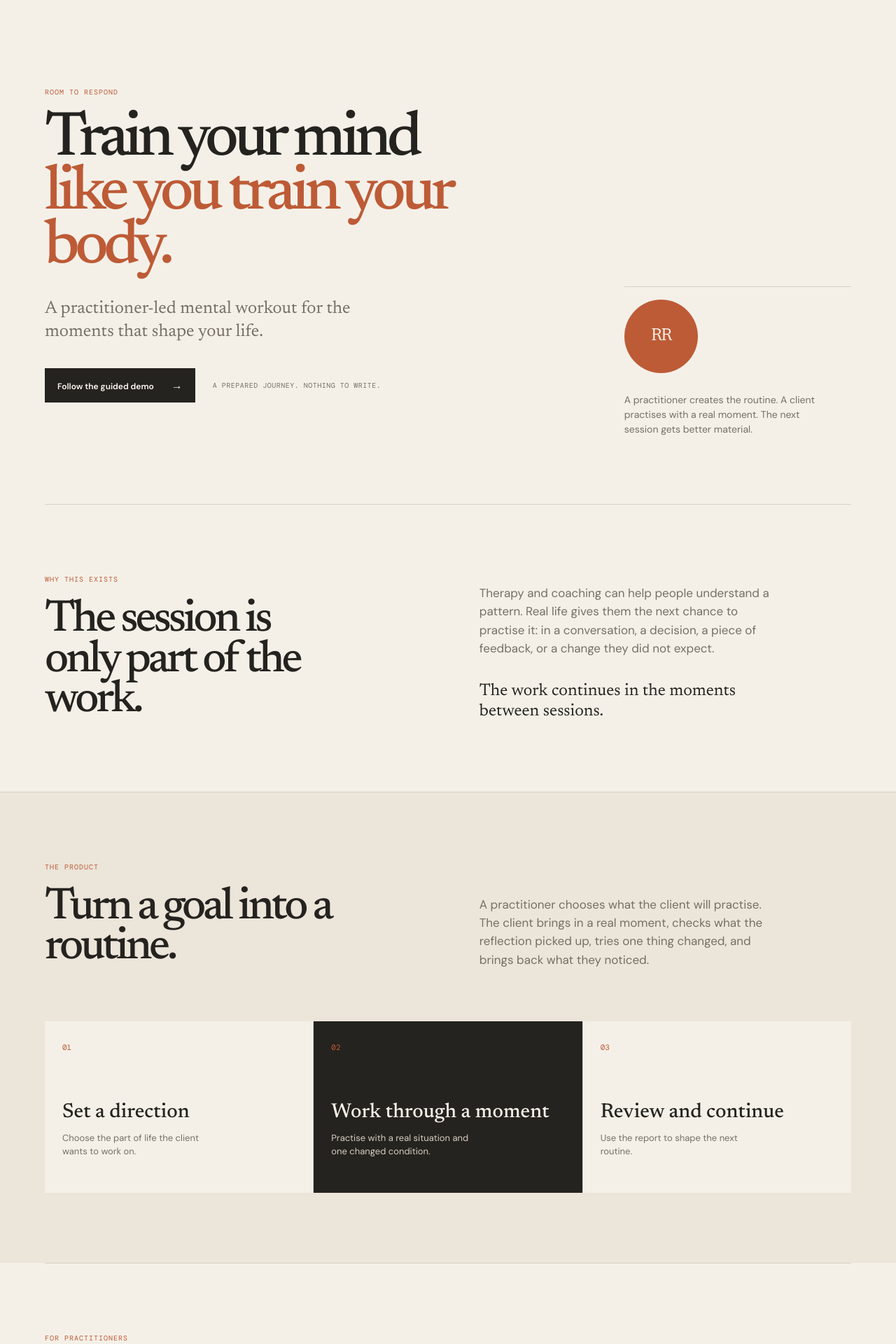
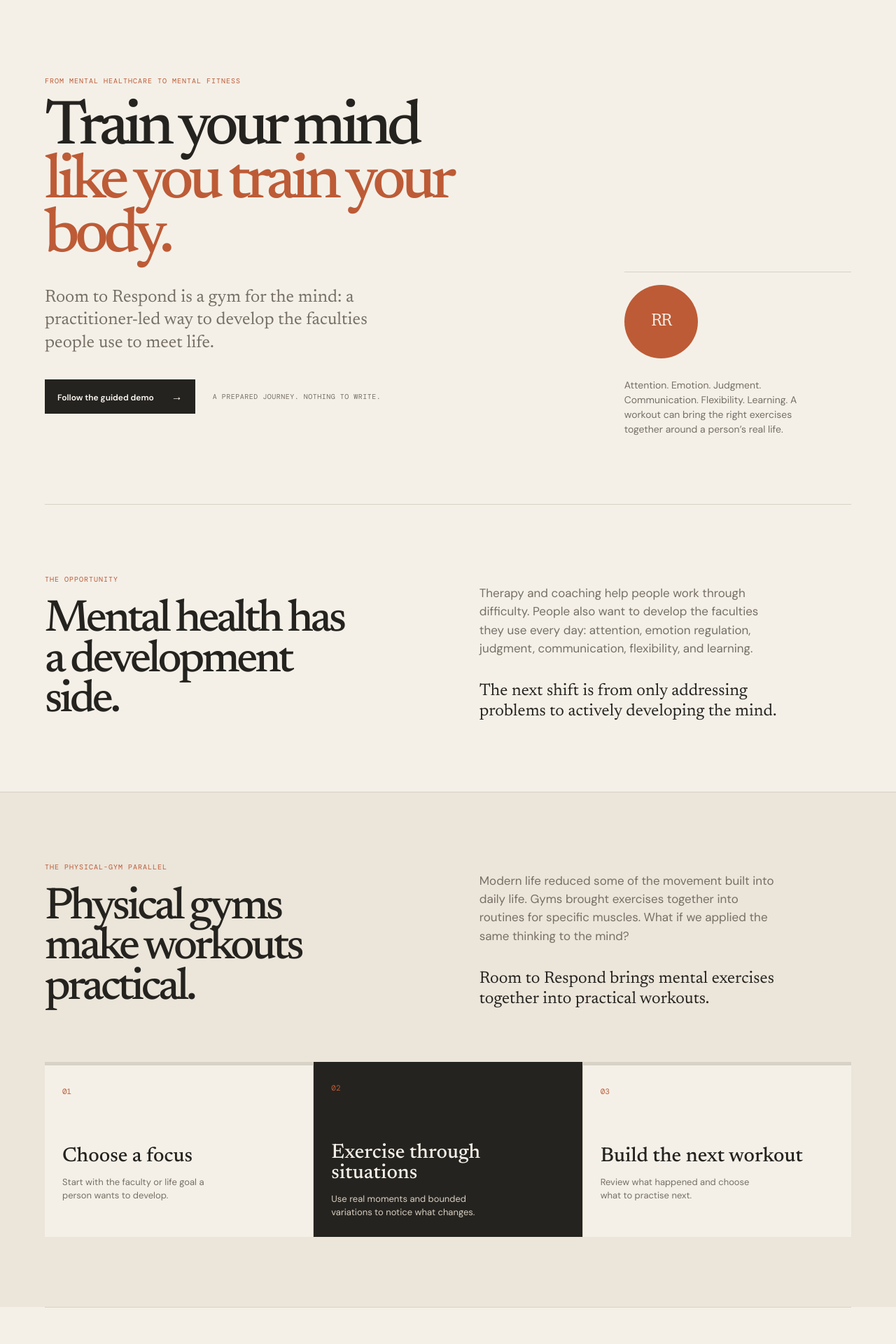
Before and after one commit to hridhay-muralidharan/judgment-gym, a React (Vite) app: page / in a window 1280 px wide. Shown: the part 80-2000 px from the top of the page at 70% size. Built offline with nearby package versions, Linux system fonts and the light colour scheme.

Commit message:
Re-anchor prototype on mental development

```diff
--- a/src/components/PractitionerWorkspace.tsx
+++ b/src/components/PractitionerWorkspace.tsx
@@ -39,7 +39,7 @@ export function PractitionerWorkspace({ onBack }: Props) {
         <button className="back-button" onClick={onBack}>← Home</button>
         <p className="kicker">Guided demo · {phaseLabel}</p>
         <h2>A practitioner sets a direction.<br /><em>Maya works through a moment.</em></h2>
-        <p className="guided-demo-lede">Follow one prepared routine from the first suggestion to the practitioner’s response. Nothing needs to be written.</p>
+        <p className="guided-demo-lede">Follow one prepared mental workout from a development goal to the next routine. Nothing needs to be written.</p>
       </div>
       <div className="guided-demo-client"><span>DEMO CLIENT</span><strong>Maya R.</strong><p>More space before responding to criticism.</p></div>
     </div>
@@ -72,13 +72,13 @@ function ContinueButton({ children, onNext }: { children: string; onNext: () =>
 
 function RoutineStep({ onNext }: { onNext: () => void }) {
   return <>
-    <StepIntro label="01 · Practitioner’s turn" title="Choose what Maya will practise." copy="Maya wants more space before responding to criticism. The practitioner turns that goal into a short routine." />
-    <div className="guided-two-column"><div className="guided-panel routine-panel"><div className="guided-panel-top"><span>Routine 01 · Between sessions</span><b>Prepared for Maya</b></div><h4>More room before responding</h4><p className="panel-lede">A short sequence for noticing what happens, checking the first story, trying one change, and carrying something useful forward.</p><div className="guided-exercises">{exercises.map(([number, title, faculty, copy]) => <article key={number}><span>{number}</span><div><small>{faculty}</small><strong>{title}</strong><p>{copy}</p></div><em>Included</em></article>)}</div><div className="guided-action-row"><ContinueButton onNext={onNext}>See Maya’s routine</ContinueButton><span>Next: Maya’s turn</span></div></div><aside className="guided-note"><span>Practitioner’s note</span><h4>What to look for</h4><p>Notice whether a pause becomes possible when Maya has more time, support, or language for what she wants to say.</p><dl><div><dt>Maya brings back</dt><dd>A real moment, what changed, and one open question.</dd></div><div><dt>Parts of the mind exercised</dt><dd>Noticing feelings, checking the first story, trying one change, learning.</dd></div></dl></aside></div>
+    <StepIntro label="01 · Practitioner’s turn" title="Choose what to develop." copy="Maya wants more space before responding to criticism. The practitioner turns that development goal into a short mental workout." />
+    <div className="guided-two-column"><div className="guided-panel routine-panel"><div className="guided-panel-top"><span>Workout 01 · Prepared for Maya</span><b>Mental workout</b></div><h4>More room before responding</h4><p className="panel-lede">A sequence for noticing what happens, checking the first story, trying one change, and carrying something useful forward.</p><div className="guided-exercises">{exercises.map(([number, title, faculty, copy]) => <article key={number}><span>{number}</span><div><small>{faculty}</small><strong>{title}</strong><p>{copy}</p></div><em>Included</em></article>)}</div><div className="guided-action-row"><ContinueButton onNext={onNext}>See Maya’s workout</ContinueButton><span>Next: Maya’s turn</span></div></div><aside className="guided-note"><span>Practitioner’s note</span><h4>What to look for</h4><p>Notice whether a pause becomes possible when Maya has more time, support, or language for what she wants to say.</p><dl><div><dt>Maya brings back</dt><dd>A real moment, what changed, and one open question.</dd></div><div><dt>Parts of the mind exercised</dt><dd>Noticing feelings, checking the first story, trying one change, learning.</dd></div></dl></aside></div>
   </>
 }
 
 function ClientStep({ onNext }: { onNext: () => void }) {
-  return <><StepIntro label="02 · Maya’s turn" title="Maya sees her routine." copy="She knows why it was suggested, what she will do, and what she will bring back to the next session." /><div className="guided-client-card"><div><span className="section-label">Maya’s routine</span><h4>More room before responding</h4><p>Bring one real moment where criticism changed what you felt able to say or do. The report will stay in your hands before it is shared.</p></div><div className="guided-client-status"><span>Set by practitioner</span><strong>4 exercises</strong></div></div><div className="guided-sequence">{exercises.map(([number, title, faculty, copy]) => <div key={number}><span>{number}</span><div><small>{faculty}</small><strong>{title}</strong><p>{copy}</p></div></div>)}</div><div className="guided-action-row"><ContinueButton onNext={onNext}>See what Maya brings in</ContinueButton><span>Next: a real moment</span></div></>
+  return <><StepIntro label="02 · Maya’s turn" title="See how the workout works." copy="Maya knows what she is developing, what she will do, and what she will bring back to the next session." /><div className="guided-client-card"><div><span className="section-label">Maya’s mental workout</span><h4>More room before responding</h4><p>Bring one real moment where criticism changed what you felt able to say or do. The report will stay in your hands before it is shared.</p></div><div className="guided-client-status"><span>Set by practitioner</span><strong>4 exercises</strong></div></div><div className="guided-sequence">{exercises.map(([number, title, faculty, copy]) => <div key={number}><span>{number}</span><div><small>{faculty}</small><strong>{title}</strong><p>{copy}</p></div></div>)}</div><div className="guided-action-row"><ContinueButton onNext={onNext}>See what Maya brings in</ContinueButton><span>Next: a real moment</span></div></>
 }
 
 function LivedStep({ onNext }: { onNext: () => void }) {
--- a/src/components/Welcome.tsx
+++ b/src/components/Welcome.tsx
@@ -4,21 +4,21 @@ export function Welcome({ onPrivacy, onPractitioner }: Props) {
   return <section className="landing-page">
     <div className="landing-hero page-grid">
       <div className="landing-copy">
-        <p className="kicker">Room to Respond</p>
+        <p className="kicker">From mental healthcare to mental fitness</p>
         <h1>Train your mind<br /><em>like you train your body.</em></h1>
-        <p className="lede">A practitioner-led mental workout for the moments that shape your life.</p>
+        <p className="lede">Room to Respond is a gym for the mind: a practitioner-led way to develop the faculties people use to meet life.</p>
         <div className="welcome-actions"><button className="primary-button" onClick={onPractitioner}>Follow the guided demo <span>→</span></button><span className="hero-support">A prepared journey. Nothing to write.</span></div>
       </div>
-      <div className="landing-hero-side"><div className="landing-mark">RR</div><p>A practitioner creates the routine. A client practises with a real moment. The next session gets better material.</p></div>
+      <div className="landing-hero-side"><div className="landing-mark">RR</div><p>Attention. Emotion. Judgment. Communication. Flexibility. Learning. A workout can bring the right exercises together around a person’s real life.</p></div>
     </div>
 
-    <div className="landing-section landing-problem page-grid"><div className="landing-section-title"><p className="kicker">Why this exists</p><h2>The session is only part of the work.</h2></div><div className="landing-section-copy"><p>Therapy and coaching can help people understand a pattern. Real life gives them the next chance to practise it: in a conversation, a decision, a piece of feedback, or a change they did not expect.</p><p className="landing-pull">The work continues in the moments between sessions.</p></div></div>
+    <div className="landing-section landing-problem page-grid"><div className="landing-section-title"><p className="kicker">The opportunity</p><h2>Mental health has a development side.</h2></div><div className="landing-section-copy"><p>Therapy and coaching help people work through difficulty. People also want to develop the faculties they use every day: attention, emotion regulation, judgment, communication, flexibility, and learning.</p><p className="landing-pull">The next shift is from only addressing problems to actively developing the mind.</p></div></div>
 
-    <div className="landing-section landing-solution"><div className="page-grid"><div className="landing-section-title"><p className="kicker">The product</p><h2>Turn a goal into a routine.</h2></div><div className="landing-section-copy"><p>A practitioner chooses what the client will practise. The client brings in a real moment, checks what the reflection picked up, tries one thing changed, and brings back what they noticed.</p></div></div><div className="landing-steps page-grid"><article><span>01</span><h3>Set a direction</h3><p>Choose the part of life the client wants to work on.</p></article><article><span>02</span><h3>Work through a moment</h3><p>Practise with a real situation and one changed condition.</p></article><article><span>03</span><h3>Review and continue</h3><p>Use the report to shape the next routine.</p></article></div></div>
+    <div className="landing-section landing-solution"><div className="page-grid"><div className="landing-section-title"><p className="kicker">The physical-gym parallel</p><h2>Physical gyms make workouts practical.</h2></div><div className="landing-section-copy"><p>Modern life reduced some of the movement built into daily life. Gyms brought exercises together into routines for specific muscles. What if we applied the same thinking to the mind?</p><p className="landing-pull">Room to Respond brings mental exercises together into practical workouts.</p></div></div><div className="landing-steps page-grid"><article><span>01</span><h3>Choose a focus</h3><p>Start with the faculty or life goal a person wants to develop.</p></article><article><span>02</span><h3>Exercise through situations</h3><p>Use real moments and bounded variations to notice what changes.</p></article><article><span>03</span><h3>Build the next workout</h3><p>Review what happened and choose what to practise next.</p></article></div></div>
 
-    <div className="landing-section landing-buyer page-grid"><div className="landing-section-title"><p className="kicker">For practitioners</p><h2>Built around the relationship.</h2></div><div className="landing-section-copy"><p>The practitioner gives the routine its purpose. The client supplies the experience. Room to Respond helps them keep the work moving between sessions.</p><button className="text-button" onClick={onPractitioner}>See how it works <span>→</span></button></div></div>
+    <div className="landing-section landing-buyer page-grid"><div className="landing-section-title"><p className="kicker">The practitioner’s role</p><h2>Create the workout. Guide the development.</h2></div><div className="landing-section-copy"><p>The practitioner sets the direction, chooses the exercises, and reviews what the client brings back. The client supplies the experience. GenAI helps adapt the workout to the person, the situation, and what changes over time.</p><button className="text-button" onClick={onPractitioner}>See the guided workout <span>→</span></button></div></div>
 
-    <div className="landing-demo page-grid"><div><p className="kicker">Guided demo</p><h2>See one routine from start to next step.</h2><p>Follow Maya’s prepared journey from a difficult review meeting to a practitioner response and a new routine.</p></div><button className="primary-button" onClick={onPractitioner}>Start Maya’s guided demo <span>→</span></button></div>
+    <div className="landing-demo page-grid"><div><p className="kicker">Guided demo</p><h2>See the idea in action.</h2><p>Follow Maya’s prepared workout from a development goal, through real and simulated situations, to the next routine.</p></div><button className="primary-button" onClick={onPractitioner}>Start the guided demo <span>→</span></button></div>
     <button className="landing-privacy" onClick={onPrivacy}>Read the privacy and safety boundary →</button>
   </section>
 }
```
Also changed, not shown: 2 other files (tests, documents, lock files or other folders).
